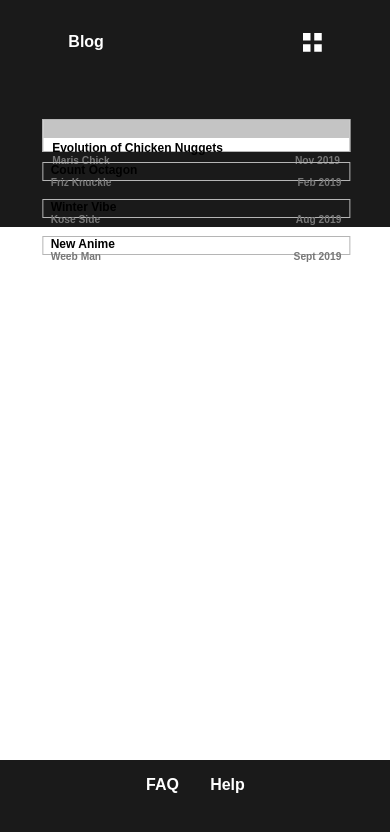
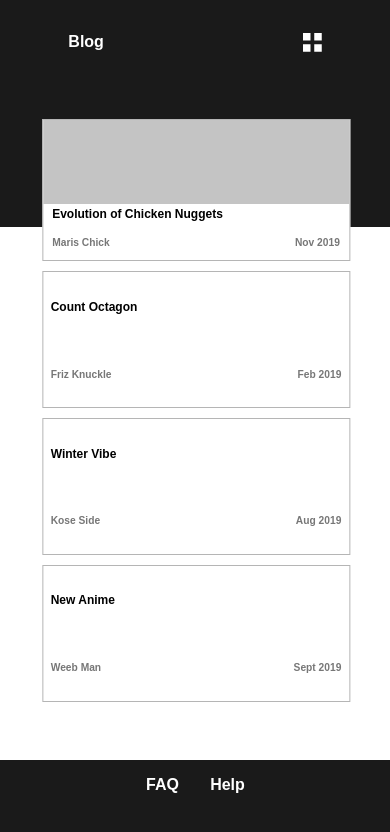
Before and after one commit to jjdechavez/blogger-app, a React (Create React App) app: page /blog in a window 390 px wide. Shown: the top 832 px of the page. Built offline with nearby package versions, Linux system fonts and the light colour scheme.

Commit message:
Problem on BlogMobileDesign

```diff
--- a/package.json
+++ b/package.json
@@ -1,6 +1,7 @@
 {
   "name": "blogger-app",
   "version": "0.1.0",
+  "author": "John Jerald De Chavez",
   "private": true,
   "dependencies": {
     "react": "^16.10.2",
--- a/src/App.css
+++ b/src/App.css
@@ -169,10 +169,11 @@ a {
 
 .blog-grid {
   width: 120%;
-  height: fit-content;
+  /* height: auto; */
   transform: translateX(-8%);
   display: grid;
   grid-template-columns: 1fr;
+  /* grid-template-rows: 1fr 5em; */
   /* grid-template-rows: 1fr repeat(3, 5em); */
   /* grid-template-columns: repeat(4, 1fr); */
   /* grid-template-rows: repeat(5, 1fr); */
@@ -237,7 +238,7 @@ a {
 .item-container3 {
   /* grid-column: 1/5; */
   /* grid-row: 3/4; */
-  height: 65%;
+  /* min-height: 65%; */
   border: 1px solid #b5b5b5;
 }
 
```
